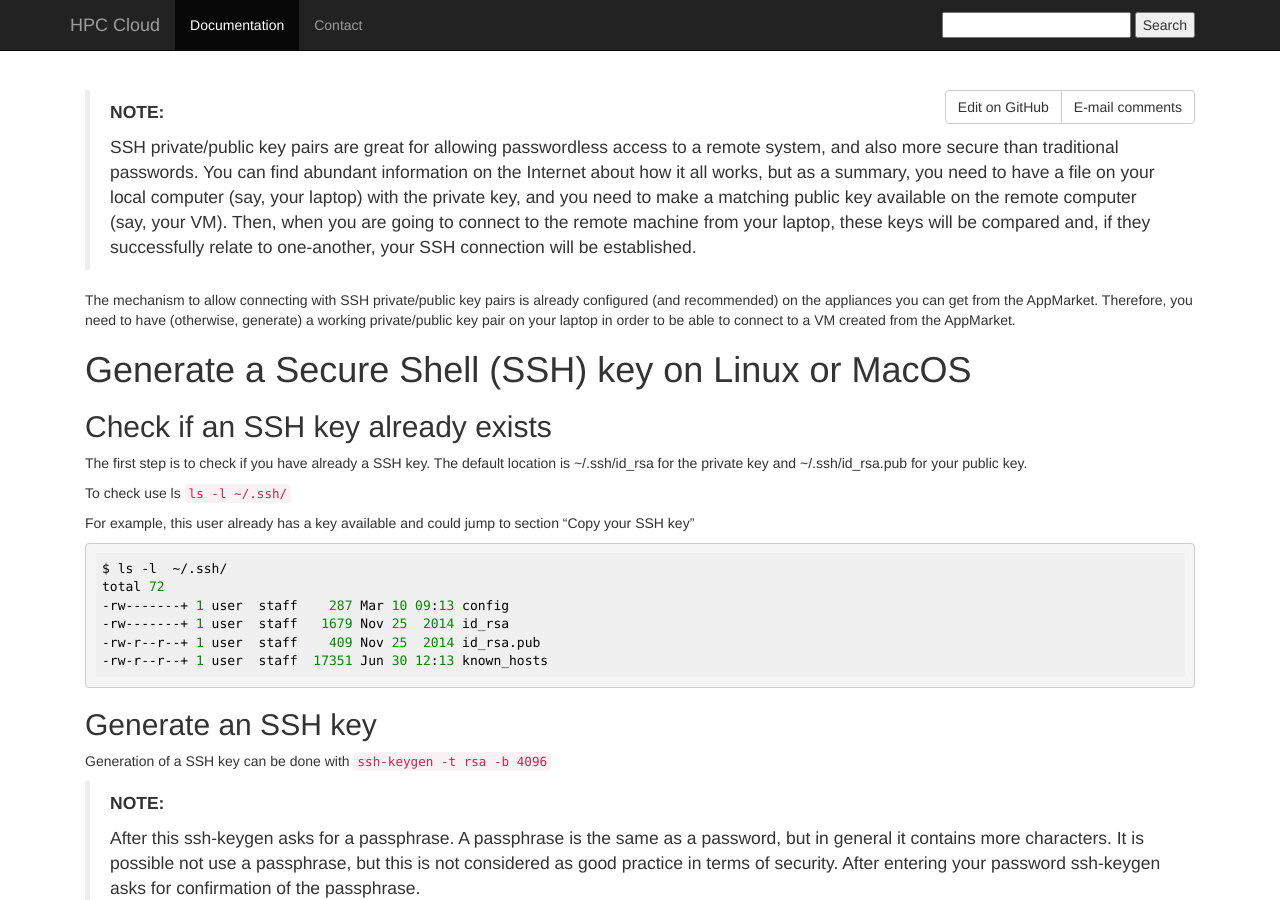
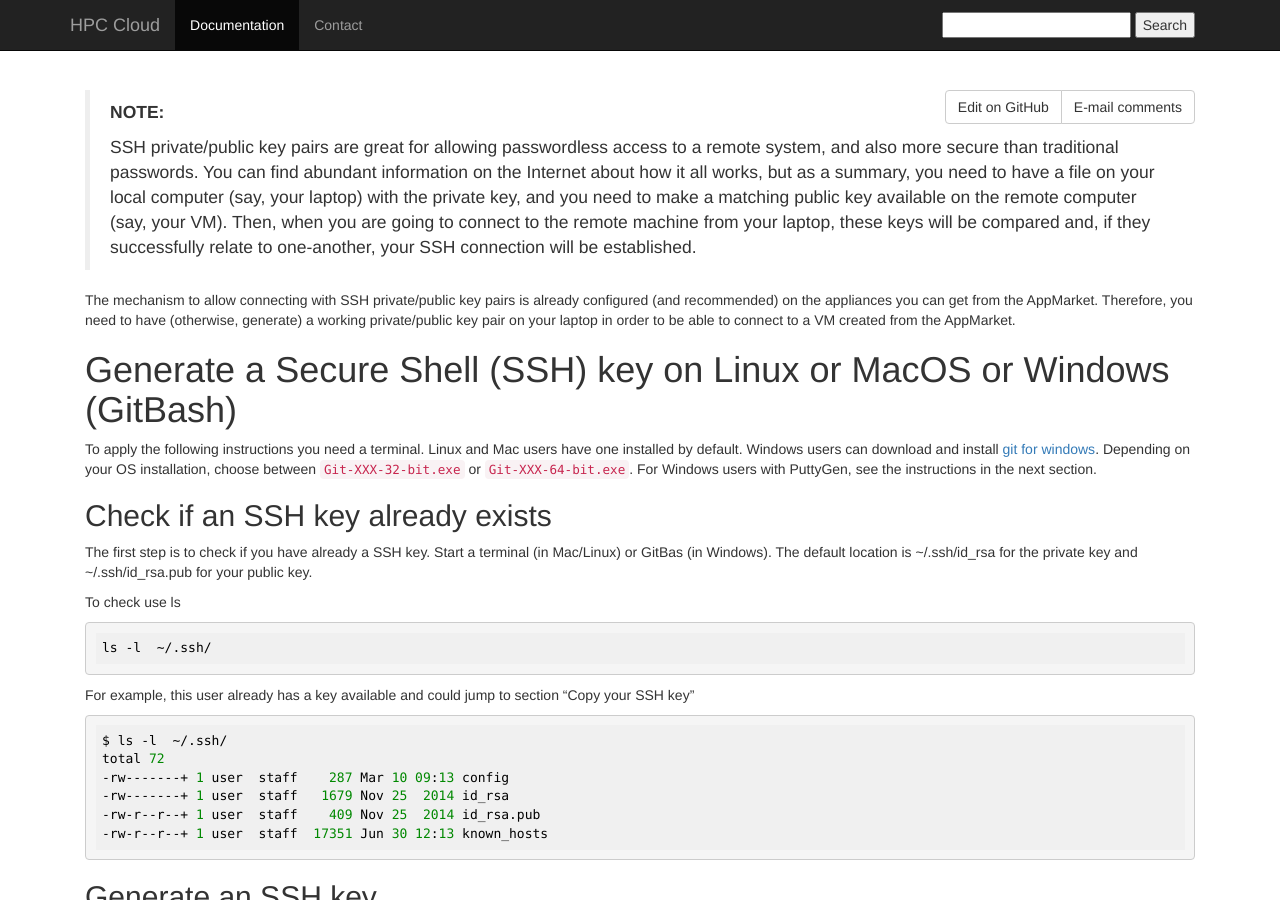
Before and after one commit to sara-nl/clouddocs, a Jekyll site: the page built from SSHkey.markdown, in a window 1280 px wide and 900 px high. Built offline with Jekyll 4.4.1, drawn with Linux system fonts in a browser that asks for light colours; some of the changed text lies outside the part shown.

Commit message:
added GitBash for Windows

`````diff
--- a/SSHkey.markdown
+++ b/SSHkey.markdown
@@ -7,15 +7,22 @@ layout: default
 
 The mechanism to allow connecting with SSH private/public key pairs is already configured (and recommended) on the appliances you can get from the AppMarket. Therefore, you need to have (otherwise, generate) a working private/public key pair on your laptop in order to be able to connect to a VM created from the AppMarket.
 
-# Generate a Secure Shell (SSH) key on Linux or MacOS
+# Generate a Secure Shell (SSH) key on Linux or MacOS or Windows (GitBash)
+
+To apply the following instructions you need a terminal. Linux and Mac users have one installed by default. Windows users can download and install [git for windows](https://git-for-windows.github.io/). Depending on your OS installation, choose between `Git-XXX-32-bit.exe` or `Git-XXX-64-bit.exe`. For Windows users with PuttyGen, see the instructions in the next section.
 
 ## Check if an SSH key already exists
 
-The first step is to check if you have already a SSH key. The default location is ~/.ssh/id_rsa for the private key and  ~/.ssh/id_rsa.pub for your public key.
+The first step is to check if you have already a SSH key. Start a terminal (in Mac/Linux) or GitBas (in Windows). The default location is ~/.ssh/id_rsa for the private key and  ~/.ssh/id_rsa.pub for your public key.
 
-To check use ls `ls -l  ~/.ssh/`
+To check use ls
+
+```sh
+ls -l  ~/.ssh/
+```
 
 For example, this user already has a key available and could jump to section "Copy your SSH key"
+
 ```bash
 $ ls -l  ~/.ssh/
 total 72
@@ -23,7 +30,7 @@ total 72
 -rw-------+ 1 user  staff   1679 Nov 25  2014 id_rsa
 -rw-r--r--+ 1 user  staff    409 Nov 25  2014 id_rsa.pub
 -rw-r--r--+ 1 user  staff  17351 Jun 30 12:13 known_hosts
-````
+```
 
 ## Generate an SSH key
 
@@ -84,7 +91,7 @@ pbcopy < ~/.ssh/id_rsa.pub
 ```
 After copying you can paste the public key into OpenNebula
 
-# Generate a Secure Shell (SSH) key on Windows
+# Generate a Secure Shell (SSH) key on Windows with PuTTYgen
 
 A way to generate a SSH key under Windows is with help of PutTTY-gen. PuTTYgen can be downloaded at http://www.chiark.greenend.org.uk/~sgtatham/putty/download.html or directly downloaded from http://the.earth.li/~sgtatham/putty/latest/x86/puttygen.exe .
 
`````
